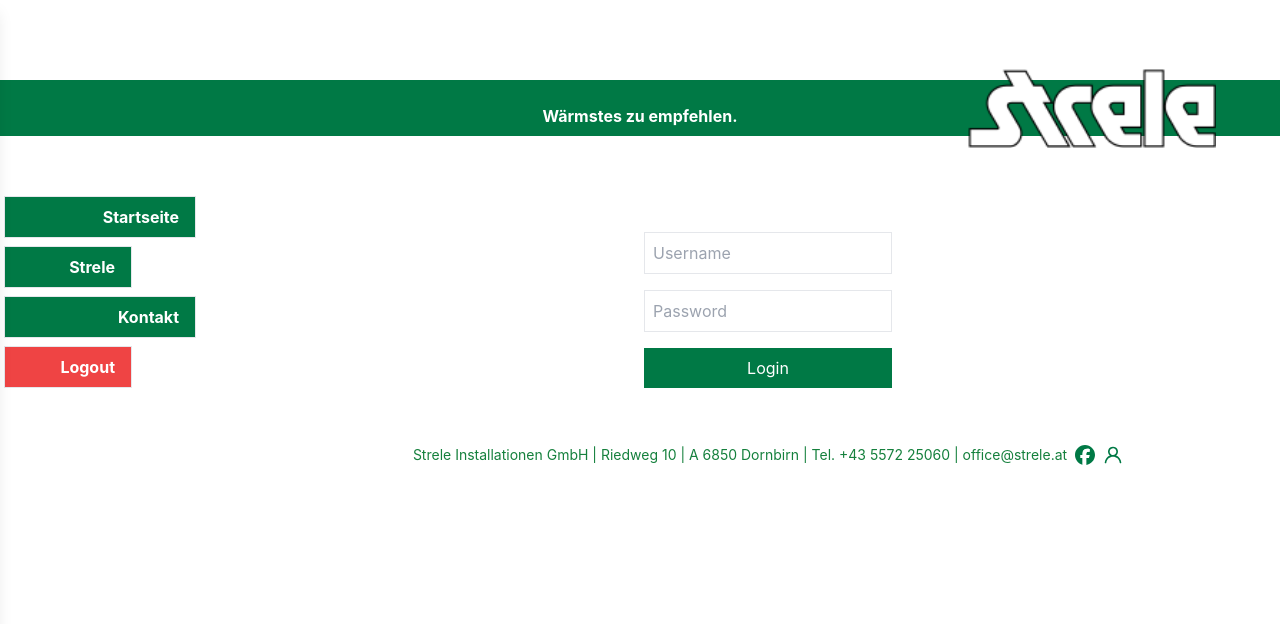
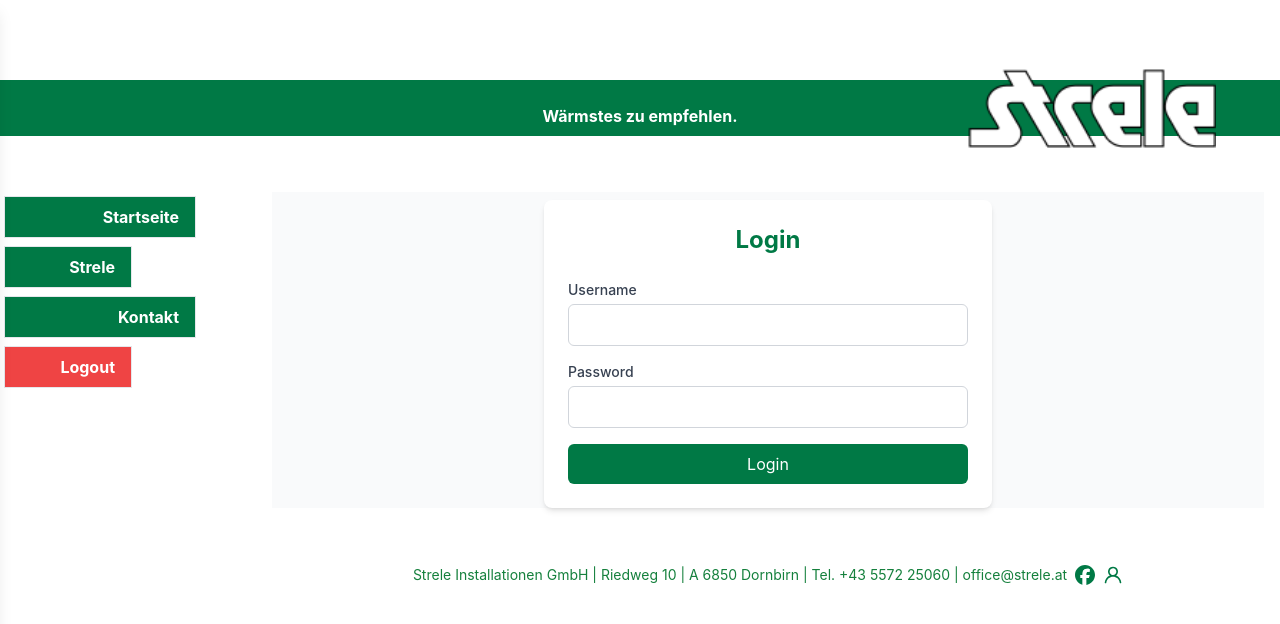
Before and after one commit to MihaiMuscalu/Diplomarbeit, a React (Create React App) app in the folder Website/: page / in a window 1280 px wide. Shown: the top 624 px of the page. Built offline with nearby package versions, Linux system fonts and the light colour scheme.

Commit message:
optimized auth verification + start of login serversided authentification instead of local config file

```diff
--- a/Website/package.json
+++ b/Website/package.json
@@ -10,7 +10,9 @@
     "react-dom": "^18.3.1",
     "react-router-dom": "^6.27.0",
     "react-scripts": "^5.0.1",
-    "web-vitals": "^2.1.4"
+    "web-vitals": "^2.1.4",
+    "formik": "^2.4.5",
+    "yup": "^1.3.2"
   },
   "scripts": {
     "start": "react-scripts start",
--- a/Website/src/Frontend Components/Security/Auth.jsx
+++ b/Website/src/Frontend Components/Security/Auth.jsx
@@ -18,10 +18,15 @@ export function AuthProvider({ children }) {
   }, []);
 
   useEffect(() => {
-    const syncAuthState = () => setIsAuthenticated(checkAuth());
+    const syncAuthState = () => {
+      const auth = checkAuth();
+      if (auth !== isAuthenticated) {
+        setIsAuthenticated(auth);
+      }
+    };
     window.addEventListener("storage", syncAuthState);
     return () => window.removeEventListener("storage", syncAuthState);
-  }, []);
+  }, [isAuthenticated]);
 
   if (isLoading) {
     return <div>Loading...</div>;
--- a/Website/src/Frontend Components/Security/Login.jsx
+++ b/Website/src/Frontend Components/Security/Login.jsx
@@ -1,44 +1,90 @@
-import React, { useState } from 'react';
-import config from './config';
+import React, { useState } from "react";
+import config from "./config";
 
-
-function Login({ onLogin }) {
-  const [username, setUsername] = useState('');
-  const [password, setPassword] = useState('');
+const Login = ({ onLogin }) => {
+  const [formData, setFormData] = useState({
+    username: "",
+    password: "",
+  });
+  const [error, setError] = useState("");
 
   const handleSubmit = (e) => {
     e.preventDefault();
-    // Hardcoded credentials (for demo purposes)
-    if (username === config.username && password === config.password) {
-      onLogin(); // Call onLogin function passed from parent (App) to set authentication state
+    try {
+      // Check credentials (replace with your authentication logic)
+      if (
+        formData.username === config.username &&
+        formData.password === config.password
+      ) {
+        onLogin();
       } else {
-      alert('Invalid credentials');
+        setError("Invalid credentials");
+      }
+    } catch (error) {
+      console.error("Login error:", error);
+      setError("An error occurred during login");
     }
   };
 
+  const handleChange = (e) => {
+    setFormData({
+      ...formData,
+      [e.target.name]: e.target.value,
+    });
+  };
+
   return (
-    <div className="w-1/4 mx-auto mt-10">
-      <form onSubmit={handleSubmit} className="flex flex-col">
+    <div className="w-full h-auto max-w-md mx-auto mt-2 p-6 bg-white rounded-lg shadow-md">
+      <h2 className="text-2xl font-bold text-center text-[#007945] mb-6">
+        Login
+      </h2>
+
+      <form onSubmit={handleSubmit} className="space-y-4">
+        <div>
+          <label
+            htmlFor="username"
+            className="block text-sm font-medium text-gray-700 mb-1"
+          >
+            Username
+          </label>
           <input
+            id="username"
             type="text"
-          placeholder="Username"
-          value={username}
-          onChange={(e) => setUsername(e.target.value)}
-          className="border p-2 mb-4"
+            name="username"
+            value={formData.username}
+            onChange={handleChange}
+            className="w-full px-3 py-2 border border-gray-300 rounded-md focus:outline-none focus:ring-2 focus:ring-[#007945]"
           />
+        </div>
+
+        <div>
+          <label
+            htmlFor="password"
+            className="block text-sm font-medium text-gray-700 mb-1"
+          >
+            Password
+          </label>
           <input
+            id="password"
             type="password"
-          placeholder="Password"
-          value={password}
-          onChange={(e) => setPassword(e.target.value)}
-          className="border p-2 mb-4"
+            name="password"
+            value={formData.password}
+            onChange={handleChange}
+            className="w-full px-3 py-2 border border-gray-300 rounded-md focus:outline-none focus:ring-2 focus:ring-[#007945]"
           />
-        <button type="submit" className="bg-[#007945] text-white py-2 px-4">
+        </div>
+
+        {error && <div className="text-red-500 text-sm mt-1">{error}</div>}
+
+        <button
+          type="submit"
+          className="w-full bg-[#007945] text-white py-2 px-4 rounded-md hover:bg-[#006935] transition duration-200"
+        >
           Login
         </button>
       </form>
     </div>
   );
-}
+};
 
 export default Login;
--- a/Website/src/Pages/LoginPage.jsx
+++ b/Website/src/Pages/LoginPage.jsx
@@ -5,16 +5,15 @@ import { useAuth } from "../Frontend Components/Security/Auth";
 
 const LoginPage = () => {
   const navigate = useNavigate();
-  const { login } = useAuth(); // Access login from useAuth
+  const { login } = useAuth();
 
-  // Login function to handle authentication
   const handleLogin = () => {
-    login(); // Call login function
-    navigate("/Main"); // Redirect to /Main
+    login();
+    navigate("/Main");
   };
 
   return (
-    <main className="flex justify-center items-center mt-10">
+    <main className="flex justify-center bg-gray-50">
       <Login onLogin={handleLogin} />
     </main>
   );
```
Also changed, not shown: 1 other file (tests, documents, lock files or other folders). Lines whose indentation alone changed are shown as unchanged.
